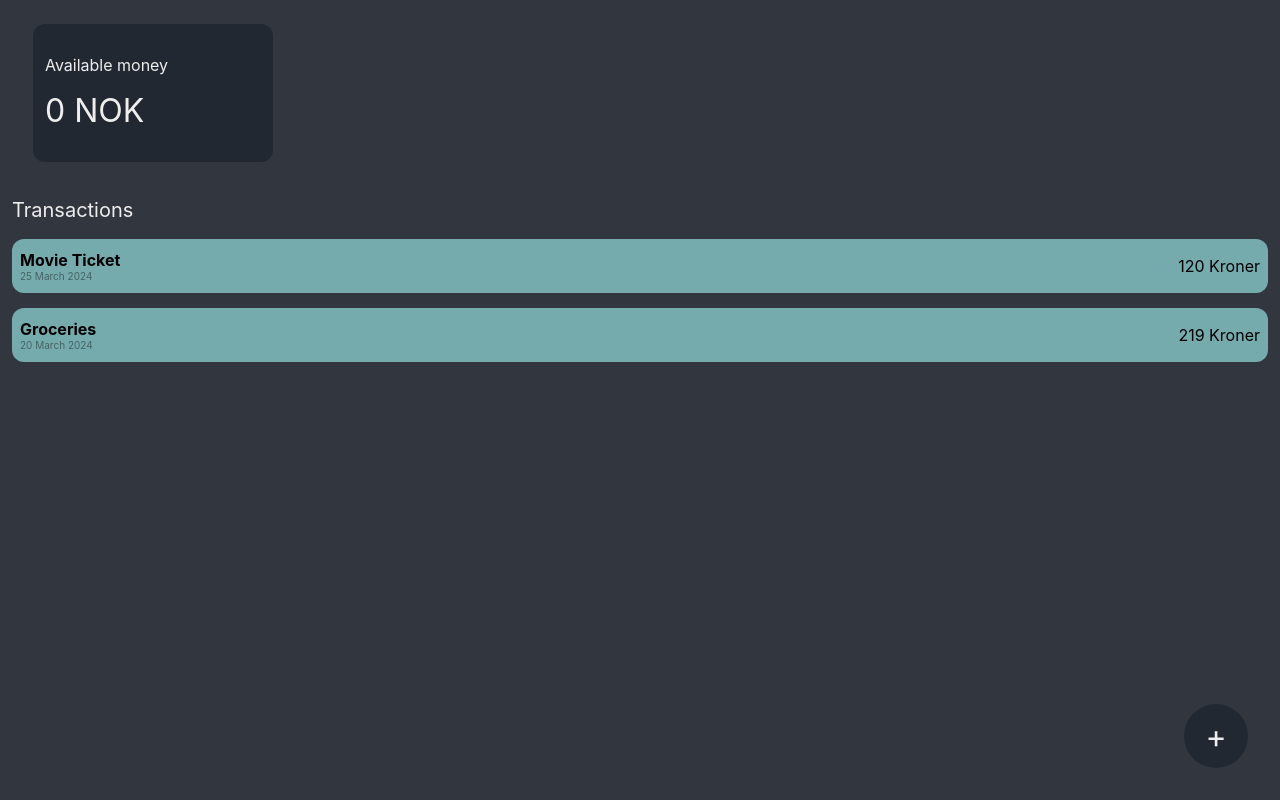
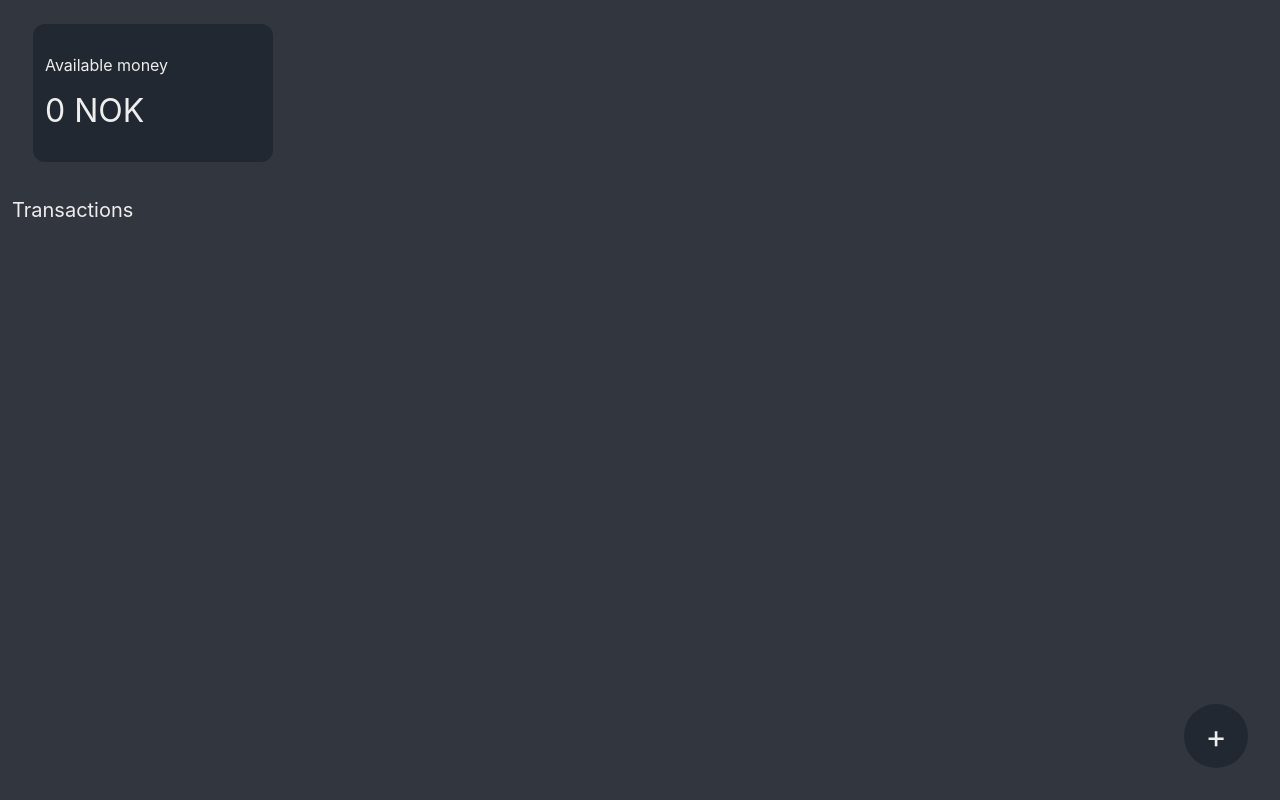
Before and after one commit to erik-johnsen/Expense-Tracker, a React (Vite) app in the folder ETA/: page / in a window 1280 px wide. Built offline with nearby package versions, Linux system fonts and the light colour scheme.

Commit message:
made the render of the expenses working

```diff
--- a/ETA/src/App.jsx
+++ b/ETA/src/App.jsx
@@ -6,6 +6,7 @@ import Dashboard from './Components/Dashboard/Dashboard';
 import { useState } from 'react';
 
 function App() {
+  const [allExpenseItems, setAllExpenseItems] = useState([]);
   const [totalMoney, setTotalMoney] = useState(0);
 
   // GET REZA TO FIX THIS
@@ -31,6 +32,7 @@ function App() {
             toggleDashboardAddExpenseProp={toggleDashboardAddExpense}
             totalMoneyProp={totalMoney}
             setTotalMoneyProp={setTotalMoney}
+            allExpenseItemsProp={allExpenseItems}
           />
         </div>
 
@@ -38,6 +40,8 @@ function App() {
           <AddExpensePage
             toggleDashboardAddExpenseProp={toggleDashboardAddExpense}
             setTotalMoneyProp={setTotalMoney}
+            allExpenseItemsProp={allExpenseItems}
+            setAllExpenseItemsProp={setAllExpenseItems}
           />
         </div>
       </div>
--- a/ETA/src/Components/AddExpensePage/AddExpensePage.jsx
+++ b/ETA/src/Components/AddExpensePage/AddExpensePage.jsx
@@ -5,11 +5,13 @@ import './AddExpensePage.css';
 export default function AddExpensePage({
   toggleDashboardAddExpenseProp,
   setTotalMoneyProp,
+  allExpenseItemsProp,
+  setAllExpenseItemsProp
 }) {
-  const [allExpenseItems, setAllExpenseItems] = useState([]);
+
 
   useEffect(() => {
-    setAllExpenseItems(JSON.parse(localStorage.getItem('items')) || []);
+    setAllExpenseItemsProp(JSON.parse(localStorage.getItem('items')) || []);
   }, []);
 
   const expenseForm = useRef(null);
@@ -56,7 +58,7 @@ export default function AddExpensePage({
     e.preventDefault();
 
     if (valiForm()) {
-      setAllExpenseItems((prev) => [...prev, expense]);
+      setAllExpenseItemsProp((prev) => [...prev, expense]);
       setTotalMoneyProp((prev) => prev - expense.amount)
       toggleDashboardAddExpenseProp();
       expenseForm.current.reset();
@@ -64,8 +66,8 @@ export default function AddExpensePage({
   };
 
   useEffect(() => {
-    localStorage.setItem('items', JSON.stringify(allExpenseItems));
-  }, [allExpenseItems]);
+    localStorage.setItem('items', JSON.stringify(allExpenseItemsProp));
+  }, [allExpenseItemsProp]);
 
   const checkboxDateToday = () => {
     const today = new Date();
--- a/ETA/src/Components/Dashboard/Dashboard.jsx
+++ b/ETA/src/Components/Dashboard/Dashboard.jsx
@@ -8,8 +8,8 @@ export default function Dashboard({
   toggleDashboardAddExpenseProp,
   totalMoneyProp,
   setTotalMoneyProp,
+  allExpenseItemsProp,
 }) {
-
   // THIS IS TO TOGGLE "ADD INCOME" AND "ADD EXPENSE" POPUP
   const [showIncomeOrExpense, setShowIncomeOrExpense] = useState(false);
   const toggleIncomeOrExpense = () => {
@@ -37,21 +37,18 @@ export default function Dashboard({
           <div className='transactions-item-container'>
             {/* PLACEHOLDERS */}
 
-            <div className='transaction-item'>
-              <div className='transaction-item_title-date'>
-                <div className='transaction-item_title'>Movie Ticket</div>
-                <div className='transaction-item_date'>25 March 2024</div>
-              </div>
-              <div className='transaction-item_amount'>120 Kroner</div>
-            </div>
-
-            <div className='transaction-item'>
-              <div className='transaction-item_title-date'>
-                <div className='transaction-item_title'>Groceries</div>
-                <div className='transaction-item_date'>20 March 2024</div>
-              </div>
-              <div className='transaction-item_amount'>219 Kroner</div>
-            </div>
+            {allExpenseItemsProp.length > 0 &&
+              allExpenseItemsProp.map((item) => {
+                return (
+                  <div key={Date.now()} className='transaction-item' >
+                    <div className='transaction-item_title-date'>
+                      <div className='transaction-item_title'>{item.title}</div>
+                      <div className='transaction-item_date'>{item.date}</div>
+                    </div>
+                    <div className='transaction-item_amount'>{item.amount} Kroner</div>
+                  </div>
+                );
+              })}
           </div>
         </section>
         <AddIncomeField
```
